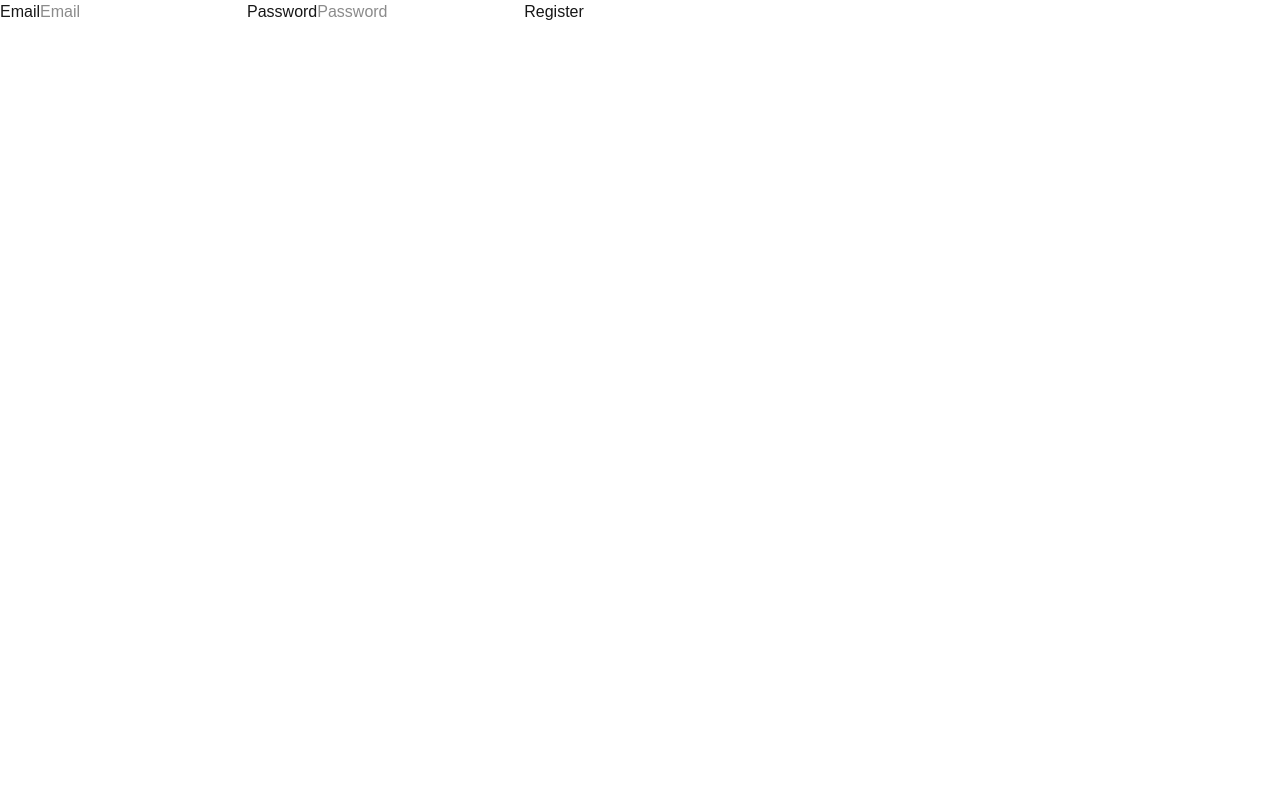
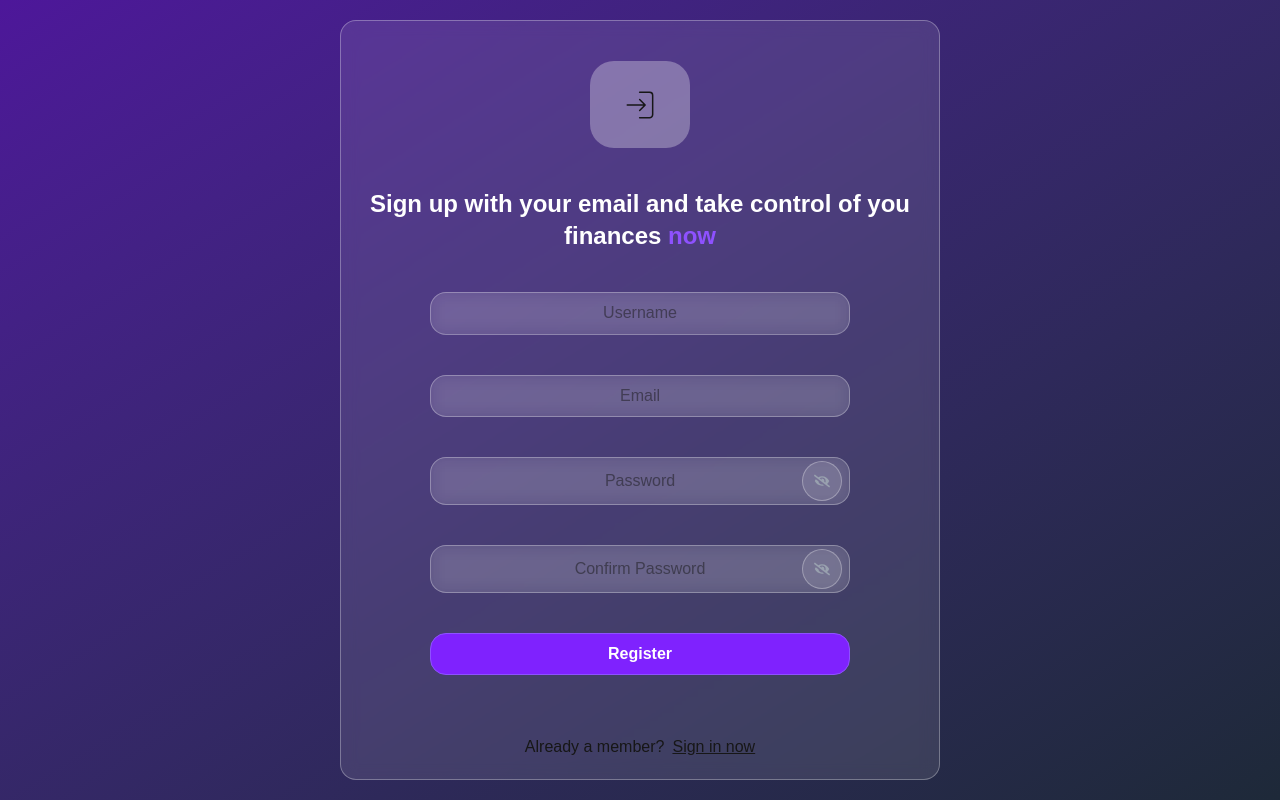
Before and after one commit to Guelmcf/Finance-Protocol, a Next.js app: page /register in a window 1280 px wide. Built offline with nearby package versions, Linux system fonts and the light colour scheme.

Commit message:
feat: add register page layout and email validation algorithim

```diff
--- a/app/login/page.tsx
+++ b/app/login/page.tsx
@@ -13,6 +13,17 @@ export default function LoginPage() {
     const [password, setPassword] = useState("");
     const router = useRouter();
     const [passSee, setPassSee] = useState(false);
+    const [isEmailValid, setIsEmailValid] = useState(true);
+    const emailRegex = /^[^\s@]+@[^\s@]+\.[^\s@]+$/;
+    const isValid = emailRegex.test(email)
+
+    function validateEmail() {
+        if (isValid) {
+            setIsEmailValid(true);
+        } else {
+            setIsEmailValid(false);
+        }
+    }
 
     async function handleLogin() {
         try{
@@ -51,7 +62,9 @@ export default function LoginPage() {
                     placeholder="Email"
                     value={email}
                     onChange={(e) => setEmail(e.target.value)}
+                    onBlur={validateEmail}
                 />
+                {!isEmailValid && <p className="text-red-500 text-sm mt-1">Please enter a valid email address.</p>}
                 <div className="relative flex items-center">
                 <input
                     className="
@@ -80,8 +93,8 @@ export default function LoginPage() {
                 active:bg-violet-800"
                 >Login
                 </button>
-                <h3 className="flex items-center justify-center text-center mt-5 mb-5">Não e um membro?
-                <a href="/register" className="ml-2 underline hover:text-violet-800">inscreva-se agora</a>
+                <h3 className="flex items-center justify-center text-center mt-5 mb-5">Isn&apos;t a member?
+                <a href="/register" className="ml-2 underline hover:text-violet-800">Sign up now</a>
             </h3>
             </form>
             </div>
--- a/app/register/page.tsx
+++ b/app/register/page.tsx
@@ -3,11 +3,20 @@
 import { createClient } from "@/utils/supabase/client";
 import { useState } from "react";
 import { useRouter } from "next/navigation";
+import { CiLogin } from "react-icons/ci";
+import { FaEye } from "react-icons/fa";
+import { FaEyeSlash } from "react-icons/fa";
 
 export default function RegisterPage() {
+    const [username, setUsername] = useState("");
     const [email, setEmail] = useState("");
     const [password, setPassword] = useState("");
+    const [confirmPassword, setConfirmPassword] = useState("");
     const router = useRouter();
+    const [passSee, setPassSee] = useState(false);
+    const [isEmailValid, setIsEmailValid] = useState(true);
+    const emailRegex = /^[^\s@]+@[^\s@]+\.[^\s@]+$/;
+    const isValid = emailRegex.test(email)
 
     async function handleRegister() {
     try{
@@ -19,31 +28,101 @@ export default function RegisterPage() {
         console.error("Error registering:", error);
     }
 }
+    function validateEmail() {
+        if (isValid) {
+            setIsEmailValid(true);
+        } else {
+            setIsEmailValid(false);
+        }
+    }
+
+    function handleChange() {
+        setPassSee(!passSee);
+    }
 
     return (
-        <div>
+        <div className="flex items-center justify-center h-screen bg-gradient-to-br from-violet-900 to-gray-800">
+            <div className="backdrop-blur-sm bg-white/10 border border-white/30 rounded-2xl w-150 h-190">
                 <form action="" onSubmit={(e) => {
                     e.preventDefault();
                     handleRegister();
-            }}>
-                <label htmlFor="email">Email</label>
+                    }} className="flex items-center justify-center h-full flex-col gap-10">
+                    <div className="flex items-center justify-center h-25 w-25 text-center bg-white/30 rounded-3xl mt-10 text-4xl mb-"><CiLogin /></div>
+                    <h1 className="text-center text-white text-2xl font-bold">Sign up with your email and take control of you finances <span className="text-violet-500 text-bold">now</span></h1>
+                    <input
+                        type="text"
+                        id="username"
+                        placeholder="Username"
+                        value={username}
+                        onChange={(e) => setUsername(e.target.value)}
+                        className="
+                        flex items-center justify-center text-center
+                        backdrop-blur-sm bg-white/10 border border-white/30 rounded-2xl h-12 w-105
+                        hover:bg-white/20 transition-colors duration-300
+                        active:bg-white/30"
+                    />
                     <input
                         type="email"
                         id="email"
                         placeholder="Email"
                         value={email}
                         onChange={(e) => setEmail(e.target.value)}
+                        onBlur={validateEmail}
+                        className="
+                        flex items-center justify-center text-center
+                        backdrop-blur-sm bg-white/10 border border-white/30 rounded-2xl h-12 w-105
+                        hover:bg-white/20 transition-colors duration-300
+                        active:bg-white/30"
                     />
-                <label htmlFor="password">Password</label>
+                    {!isEmailValid && <p className="text-red-500 text-sm ">Please enter a valid email address.</p>}
+                    <div className="relative flex items-center">
                         <input
-                    type="password"
+                        type={passSee ? "text" : "password"}
                         id="password"
                         placeholder="Password"
                         value={password}
                         onChange={(e) => setPassword(e.target.value)}
+                        className="
+                        flex items-center justify-center text-center
+                        backdrop-blur-sm bg-white/10 border border-white/30 rounded-2xl h-12 w-105
+                        hover:bg-white/20 transition-colors duration-300
+                        active:bg-white/30"
                     />
-                <button type="submit">Register</button>
+                        <button onClick={handleChange} type="button"
+                        className="bg-white/10 border border-white/30 rounded-full h-10 w-10 absolute right-2 flex items-center justify-center hover:bg-white/20 transition-colors duration-300 active:bg-white/30">
+                        {passSee ? <FaEye className="text-gray-400" /> : <FaEyeSlash className="text-gray-400" />}
+                        </button>
+                    </div>
+                    <div className="relative flex items-center">
+                        <input
+                        type={passSee ? "text" : "password"}
+                        id="confirmPassword"
+                        placeholder="Confirm Password"
+                        value={confirmPassword}
+                        onChange={(e) => setConfirmPassword(e.target.value)}
+                        className="
+                        flex items-center justify-center text-center
+                        backdrop-blur-sm bg-white/10 border border-white/30 rounded-2xl h-12 w-105
+                        hover:bg-white/20 transition-colors duration-300
+                        active:bg-white/30"
+                    />
+                        <button onClick={handleChange} type="button"
+                        className="bg-white/10 border border-white/30 rounded-full h-10 w-10 absolute right-2 flex items-center justify-center hover:bg-white/20 transition-colors duration-300 active:bg-white/30">
+                        {passSee ? <FaEye className="text-gray-400" /> : <FaEyeSlash className="text-gray-400" />}
+                        </button>
+                    </div>
+                    <button type="submit"
+                    className="
+                    flex items-center justify-center text-center text-white font-semibold
+                    bg-violet-600 border border-violet-500 rounded-2xl h-12 w-105
+                    hover:bg-violet-850 transition-colors duration-300
+                    active:bg-violet-800"
+                    >Register</button>
+                    <h3 className="flex items-center justify-center text-center mt-5 mb-5">Already a member?
+                    <a href="/login" className="ml-2 underline hover:text-violet-800">Sign in    now</a>
+                    </h3>
                 </form>
+            </div>
         </div>
     );
 }
```
Lines whose indentation alone changed are shown as unchanged.
